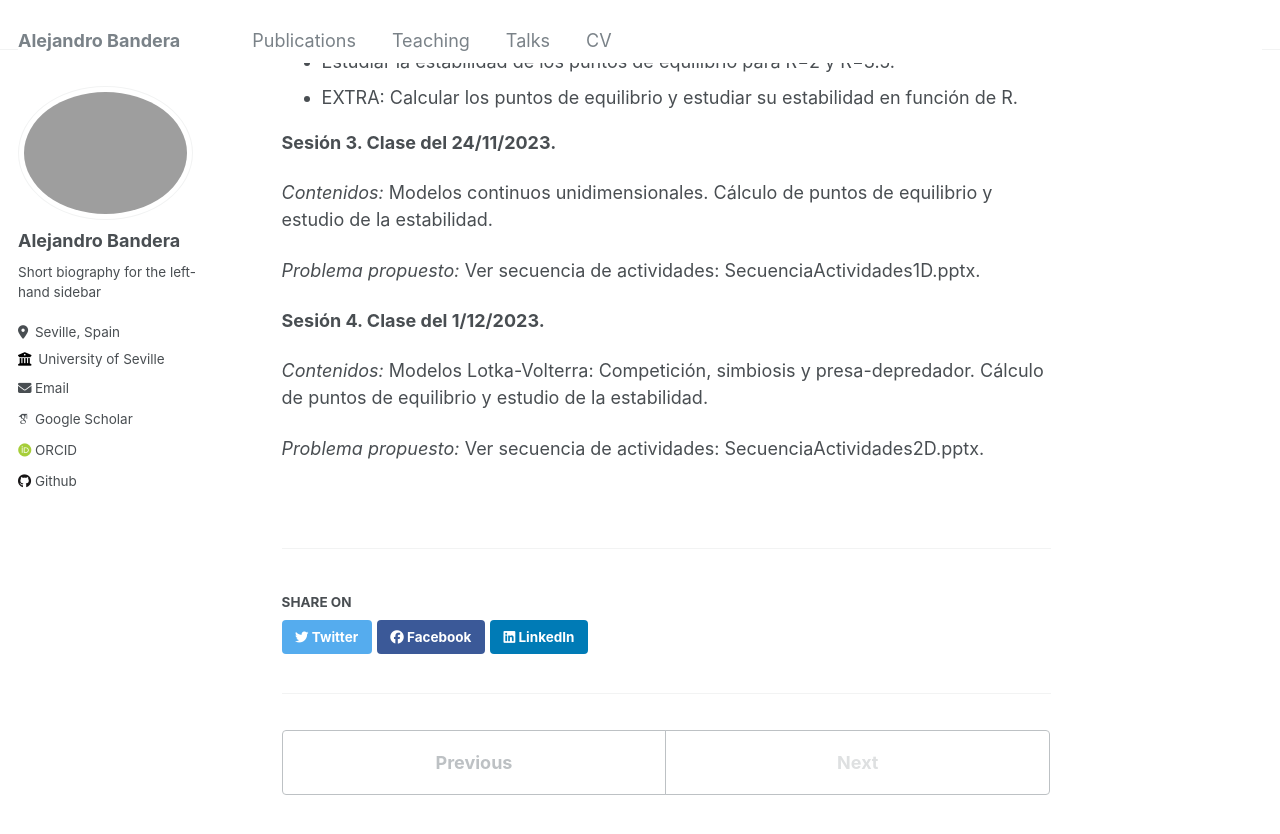
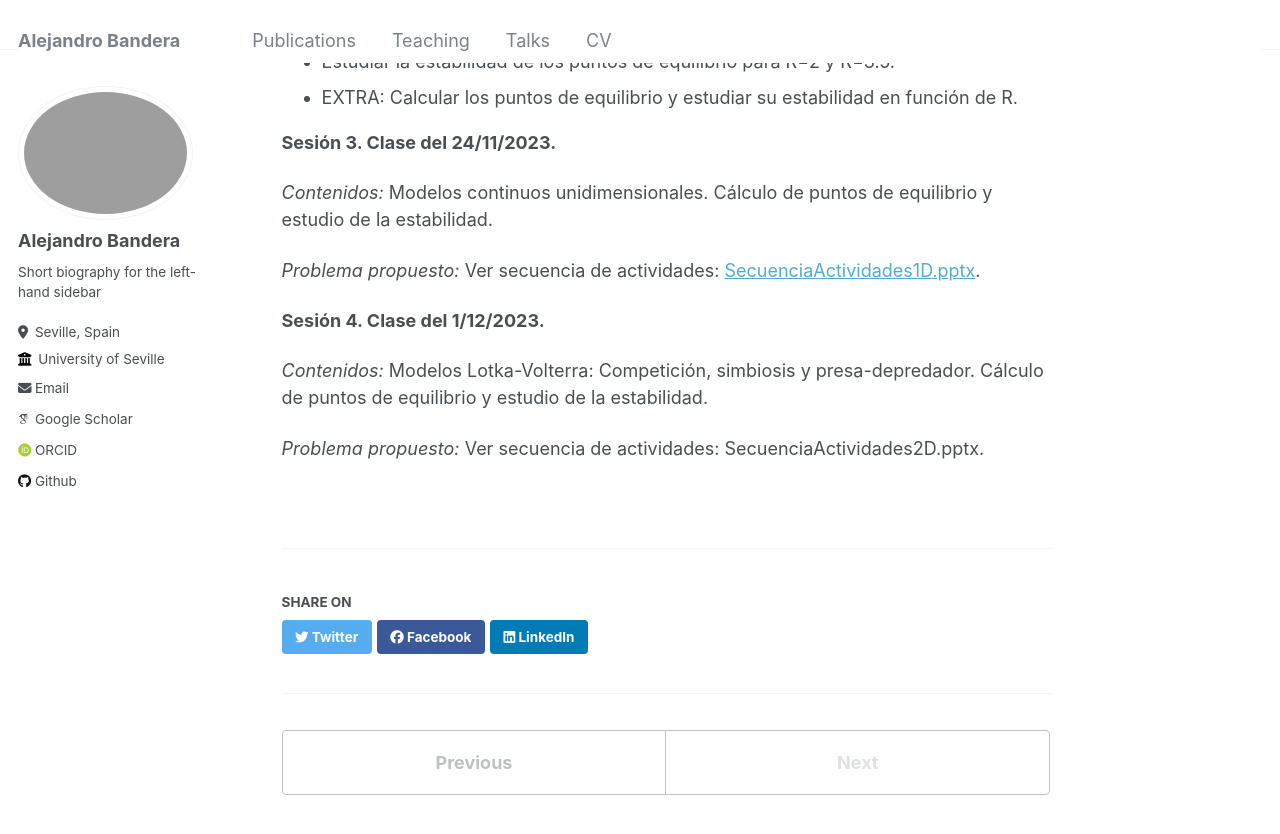
Before and after one commit to abanderam/abandera.github.io, a Jekyll site: the page built from _teaching/IABio.md, in a window 1280 px wide and 900 px high, scrolled down 3127 px. Shown: the top 834 px of the window. Built offline with Jekyll 4.4.1, drawn with Linux system fonts in a browser that asks for light colours; some web fonts are replaced; part of the change alters nothing that is shown.

```diff
--- a/_teaching/IABio.md
+++ b/_teaching/IABio.md
@@ -98,7 +98,7 @@ Parte 3: Modelos poblacionales
 
 <em>Contenidos:</em> Modelos continuos unidimensionales. Cálculo de puntos de equilibrio y estudio de la estabilidad.
 
-<em>Problema propuesto:</em> Ver secuencia de actividades: SecuenciaActividades1D.pptx.
+<em>Problema propuesto:</em> Ver secuencia de actividades: <a href="https://github.com/abanderam/abanderam.github.io/blob/master/files/paper1.pdf">SecuenciaActividades1D.pptx</a>.
 
 <b>Sesión 4. Clase del 1/12/2023.</b>
 
```
